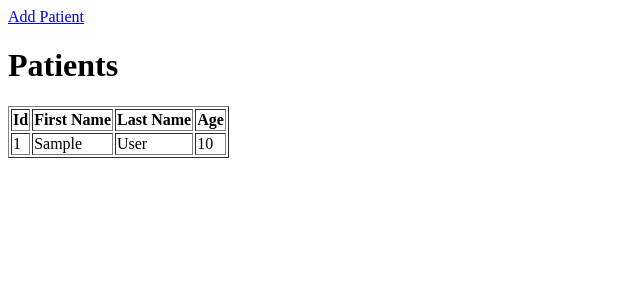
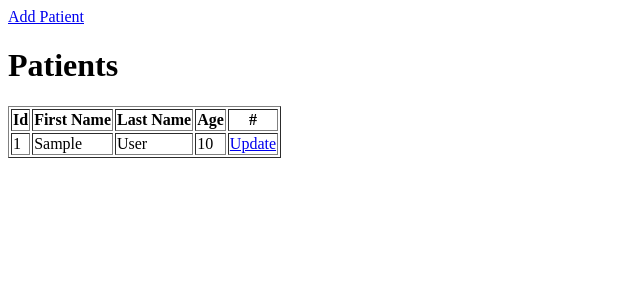
Before and after one commit to CloudFoundry276/clinicals, a Django app: page / in a window 1280 px wide. Shown: the top 300 px of the page, without its empty margins (0-640 px from the left). Run offline with Django 4.2, Linux system fonts and the light colour scheme; tables that the repository leaves empty hold one stand-in row (values such as "Sample post").

Commit message:
implementing & testing update patient

```diff
--- a/clinicals/urls.py
+++ b/clinicals/urls.py
@@ -21,4 +21,5 @@ urlpatterns = [
     path('admin/', admin.site.urls),
     path('', views.PatientListView.as_view(), name='index'),
     path('create/', views.PatientCreateView.as_view()),
+    path('update/<int:pk>/', views.PatientUpdateView.as_view()),
 ]
--- a/templates/clinicalsApp/patient_list.html
+++ b/templates/clinicalsApp/patient_list.html
@@ -14,6 +14,7 @@
                 <th>First Name</th>
                 <th>Last Name</th>
                 <th>Age</th>
+                <th>#</th>
             </tr>
         </thead>
         <tbody>
@@ -24,11 +25,12 @@
                 <td>{{patient.firstName}}</td>
                 <td>{{patient.lastName}}</td>
                 <td>{{patient.age}}</td>
+                <td><a href="/update/{{patient.id}}">Update</a></td>
             </tr>
             {% endfor %}
         {% else %}
             <tr>
-                <td colspan="4">No Data Found</td>
+                <td colspan="5">No Data Found</td>
             </tr>
         {% endif %}
         </tbody>
```
